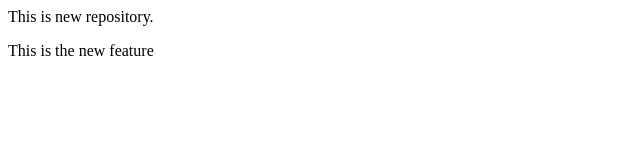
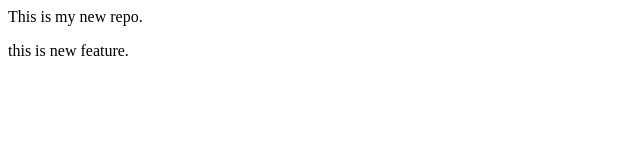
Before and after one commit to nagamvivekvardhan3105/Local, a plain HTML site: page index.html in a window 1280 px wide. Shown: the full height of the page, 0-640 px from the left. Drawn offline with Linux system fonts and the light colour scheme.

Commit message:
new feature added'

```diff
--- a/index.html
+++ b/index.html
@@ -1,2 +1,2 @@
-<p>This is new repository.</p>
-<p>This is the new feature</p>
+<p>This is my new repo.</p>
+<p>this is new feature.</p>
```
